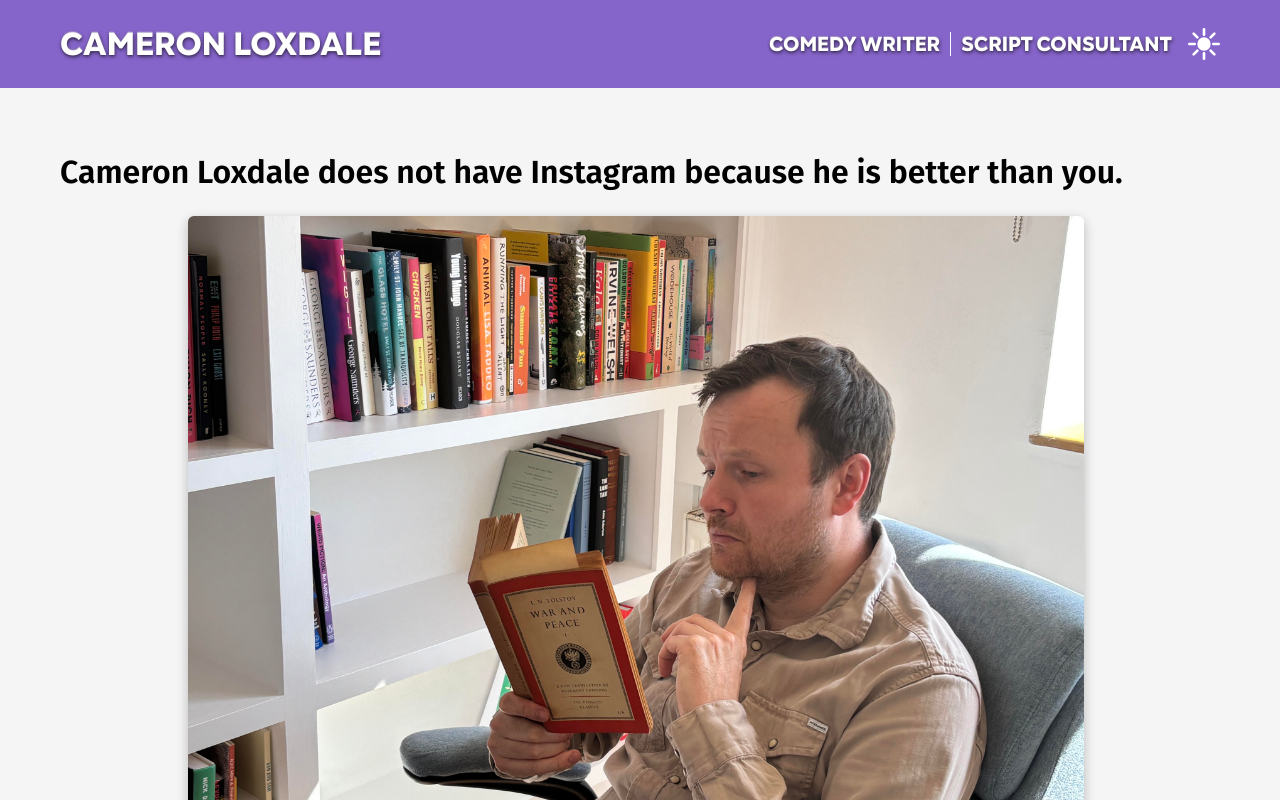
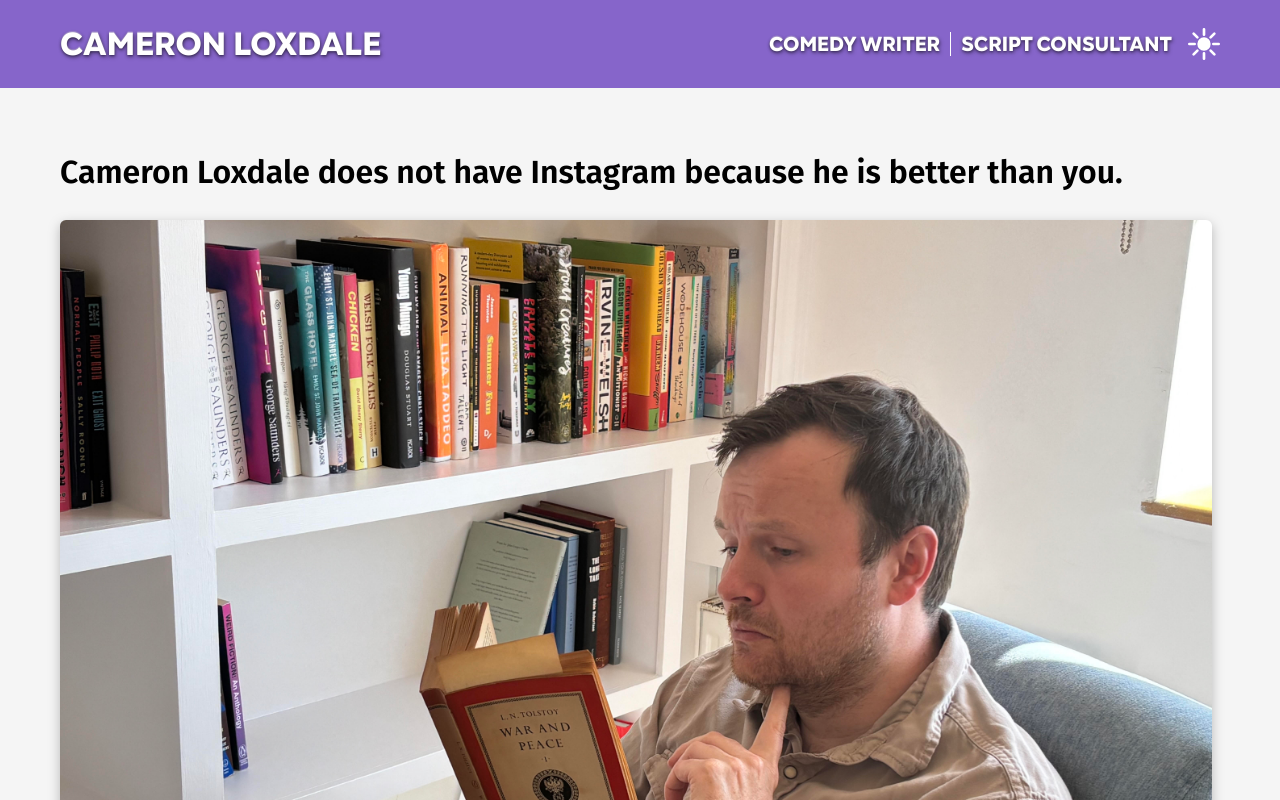
Before and after one commit to Moggach/cloxdale, a Next.js app: page /instagram in a window 1280 px wide. Shown: the top 800 px of the page. Built offline with nearby package versions, Linux system fonts and the light colour scheme.

Commit message:
text and image spacing adjustments on instagram page;

```diff
--- a/src/pages/instagram.tsx
+++ b/src/pages/instagram.tsx
@@ -12,17 +12,20 @@ function InstagramContent() {
     : { filter: 'drop-shadow(0 4px 6px rgba(0,0,0,0.25))' };
 
   return (
-    <div className="flex flex-col gap-20 font-fira text-base max-w-2xl lg:max-w-6xl">
-      <p className="text-xl font-semibold">Cameron Loxdale does not have Instagram because he is better than you.</p>
-
+    <div className="flex flex-col gap-20 font-fira text-base max-w-3xl lg:max-w-6xl">
+      <div className="max-w-3xl lg:max-w-6xl mx-auto flex flex-col gap-6">
+        <p className="text-xl font-semibold">
+          Cameron Loxdale does not have Instagram because he is better than you.
+        </p>
         <Image
           src="/logos/war_and_peace.jpg"
           width={4284}
           height={5712}
           alt="Cameron Loxdale thoughtfully reading War and Peace instead of scrolling Instagram"
-        className="w-full h-auto rounded-md max-w-2xl lg:max-w-4xl mx-auto"
+          className="w-full h-auto rounded-md"
           style={imageShadow}
         />
+      </div>
     </div>
   );
 }
```
Lines whose indentation alone changed are shown as unchanged.
